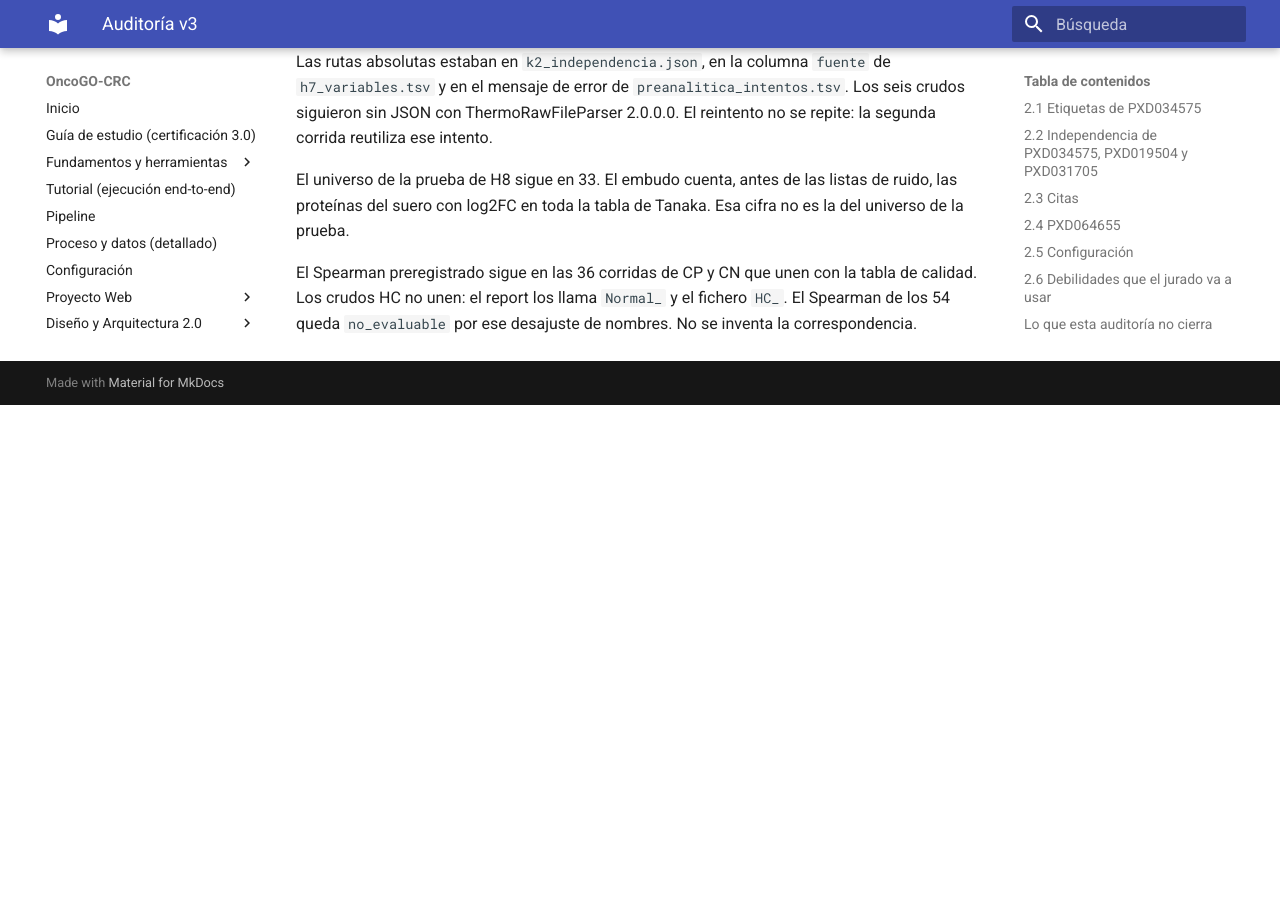
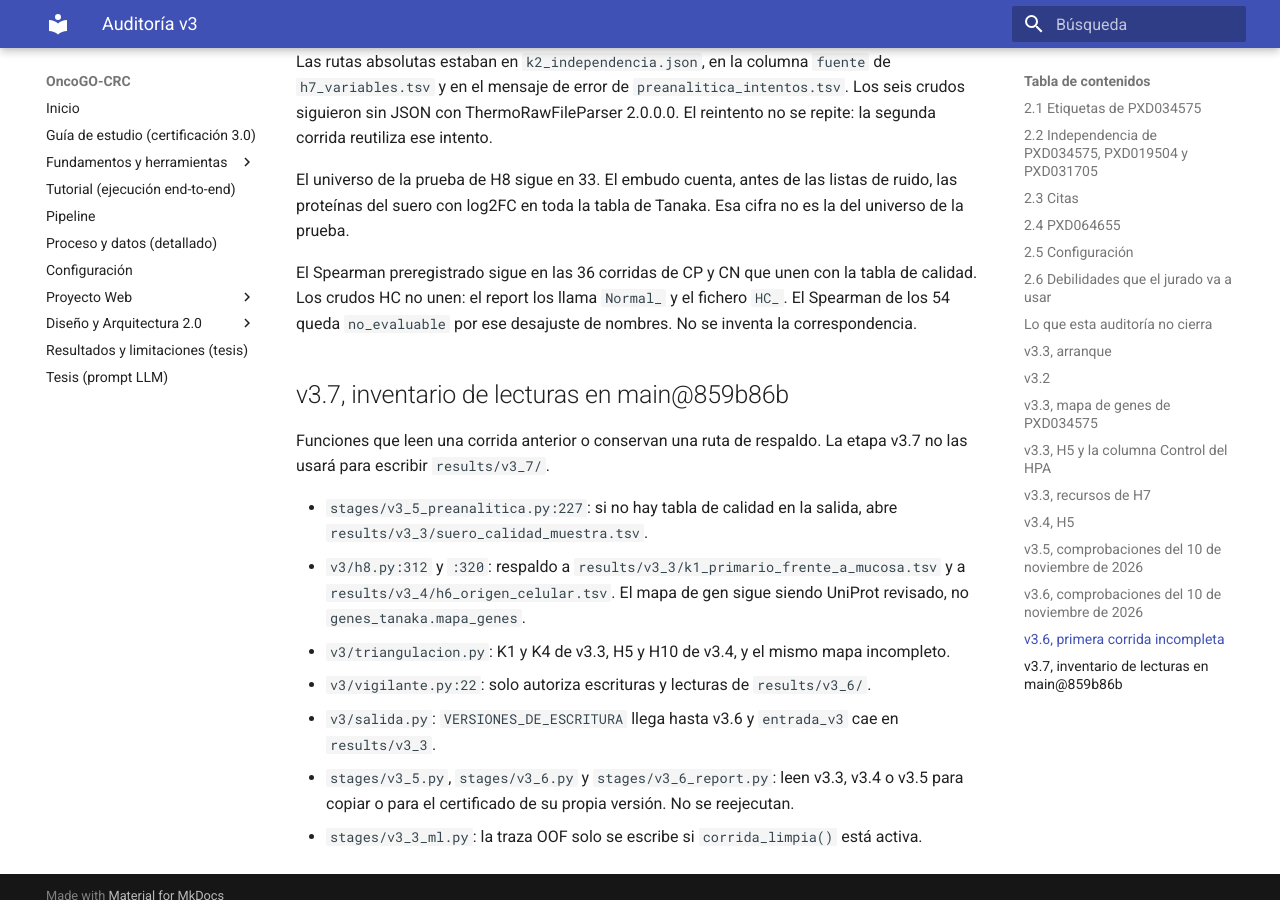
Before and after one commit to JancoDeveloper/OncoGO-CRC, an MkDocs documentation site: the page built from docs/auditoria_v3.md, in a window 1280 px wide and 900 px high, scrolled down 8496 px. Built offline with MkDocs 1.6.1 and Material for MkDocs 9.7.7, drawn with Linux system fonts in a browser that asks for light colours; before the commit the page ends 8901 px from its top, so only the background shows below that.

```diff
--- a/docs/auditoria_v3.md
+++ b/docs/auditoria_v3.md
@@ -176,3 +176,15 @@ Las rutas absolutas estaban en `k2_independencia.json`, en la columna `fuente` d
 El universo de la prueba de H8 sigue en 33. El embudo cuenta, antes de las listas de ruido, las proteínas del suero con log2FC en toda la tabla de Tanaka. Esa cifra no es la del universo de la prueba.
 
 El Spearman preregistrado sigue en las 36 corridas de CP y CN que unen con la tabla de calidad. Los crudos HC no unen: el report los llama `Normal_` y el fichero `HC_`. El Spearman de los 54 queda `no_evaluable` por ese desajuste de nombres. No se inventa la correspondencia.
+
+## v3.7, inventario de lecturas en main@859b86b
+
+Funciones que leen una corrida anterior o conservan una ruta de respaldo. La etapa v3.7 no las usará para escribir `results/v3_7/`.
+
+- `stages/v3_5_preanalitica.py:227`: si no hay tabla de calidad en la salida, abre `results/v3_3/suero_calidad_muestra.tsv`.
+- `v3/h8.py:312` y `:320`: respaldo a `results/v3_3/k1_primario_frente_a_mucosa.tsv` y a `results/v3_4/h6_origen_celular.tsv`. El mapa de gen sigue siendo UniProt revisado, no `genes_tanaka.mapa_genes`.
+- `v3/triangulacion.py`: K1 y K4 de v3.3, H5 y H10 de v3.4, y el mismo mapa incompleto.
+- `v3/vigilante.py:22`: solo autoriza escrituras y lecturas de `results/v3_6/`.
+- `v3/salida.py`: `VERSIONES_DE_ESCRITURA` llega hasta v3.6 y `entrada_v3` cae en `results/v3_3`.
+- `stages/v3_5.py`, `stages/v3_6.py` y `stages/v3_6_report.py`: leen v3.3, v3.4 o v3.5 para copiar o para el certificado de su propia versión. No se reejecutan.
+- `stages/v3_3_ml.py`: la traza OOF solo se escribe si `corrida_limpia()` está activa.
```
Also changed, not shown: docs/bitacora_v3.md (+8 -0 lines).
